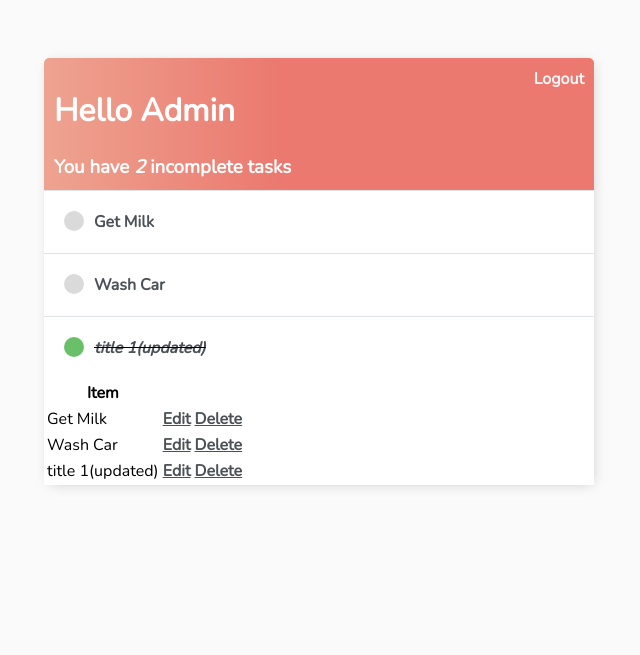
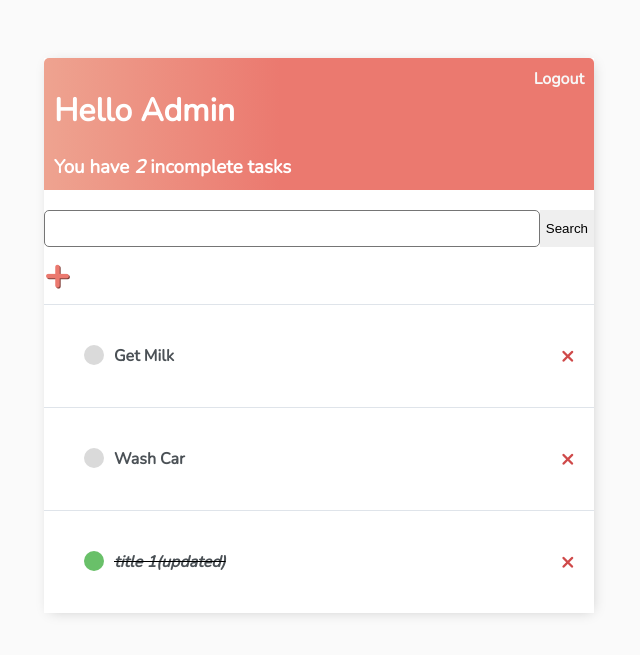
Before and after one commit to nishatreza/todoAppDjango, a Django app: page / in a window 1280 px wide. Shown: the top 655 px of the page, without its empty margins (321-961 px from the left). Run offline with Django 4.2, Linux system fonts and the light colour scheme; a user stored in the database is signed in; data comes from the database, SQL or seed files in the repository.

Commit message:
16th
16th

```diff
--- a/base/templates/base/main.html
+++ b/base/templates/base/main.html
@@ -70,6 +70,7 @@
             background-color: #fff;
             border-top: 1px solid #dfe4ea;
             overflow: hidden;
+            padding: 20px;
         }
 
         .task-title {
--- a/base/templates/base/task_list.html
+++ b/base/templates/base/task_list.html
@@ -18,12 +18,18 @@
 
 <!--<hr>-->
 <!--<h1>My To Do List{{color}}</h1>-->
-<!--<a href="{% url 'task-create' %}">Add Task</a>-->
 
-<!--<form method="GET">-->
-<!--    <input type="text" name="search-area" value="{{search_input}}">-->
-<!--    <input type="submit" value="Search">-->
-<!--</form>-->
+<div class="search-add-wrapper">
+<form method="GET" style="margin-top:20px; display:flex;">
+    <input type="text" name="search-area" value="{{search_input}}">
+    <input type="submit" value="Search">
+</form>
+    <a id="add-link" href="{% url 'task-create' %}">&#x2b;</a>
+
+
+</div>
+
+
 
 
 <div class="task-items-wrapper">
@@ -36,6 +42,7 @@
 
     <i><s><a href="{% url 'task-update' task.id %}">{{task}}</a></s></i>
 </div>
+    <a class="delete-link" href="{% url 'task-delete' task.id %}">&#215;</a>
 
     {% else %}
 
@@ -45,8 +52,10 @@
 
     <a href="{% url 'task-update' task.id %}">{{task}}</a>
 </div>
+    <a class="delete-link" href="{% url 'task-delete' task.id %}">&#215;</a>
 
 {% endif %}
+
 
 </div>
 
@@ -57,28 +66,5 @@
 
 </div>
 
-<table>
-    <tr>
-        <th>Item</th>
-        <th></th>
-                <th></th>
-                <th></th>
-
-    </tr>
-
-    {% for task in tasks %}
-
-        <tr>
-        <td>{{task.title}}</td>
-<!--         <td><a href="{% url 'task' task.id %}">View</a></td>-->
-         <td><a href="{% url 'task-update' task.id %}">Edit</a></td>
-         <td><a href="{% url 'task-delete' task.id %}">Delete</a></td>
-
-    </tr>
-
-    {% empty %}
-    <h3>No items in the list</h3>
-    {% endfor %}
-</table>
 
 {% endblock content %}
```
